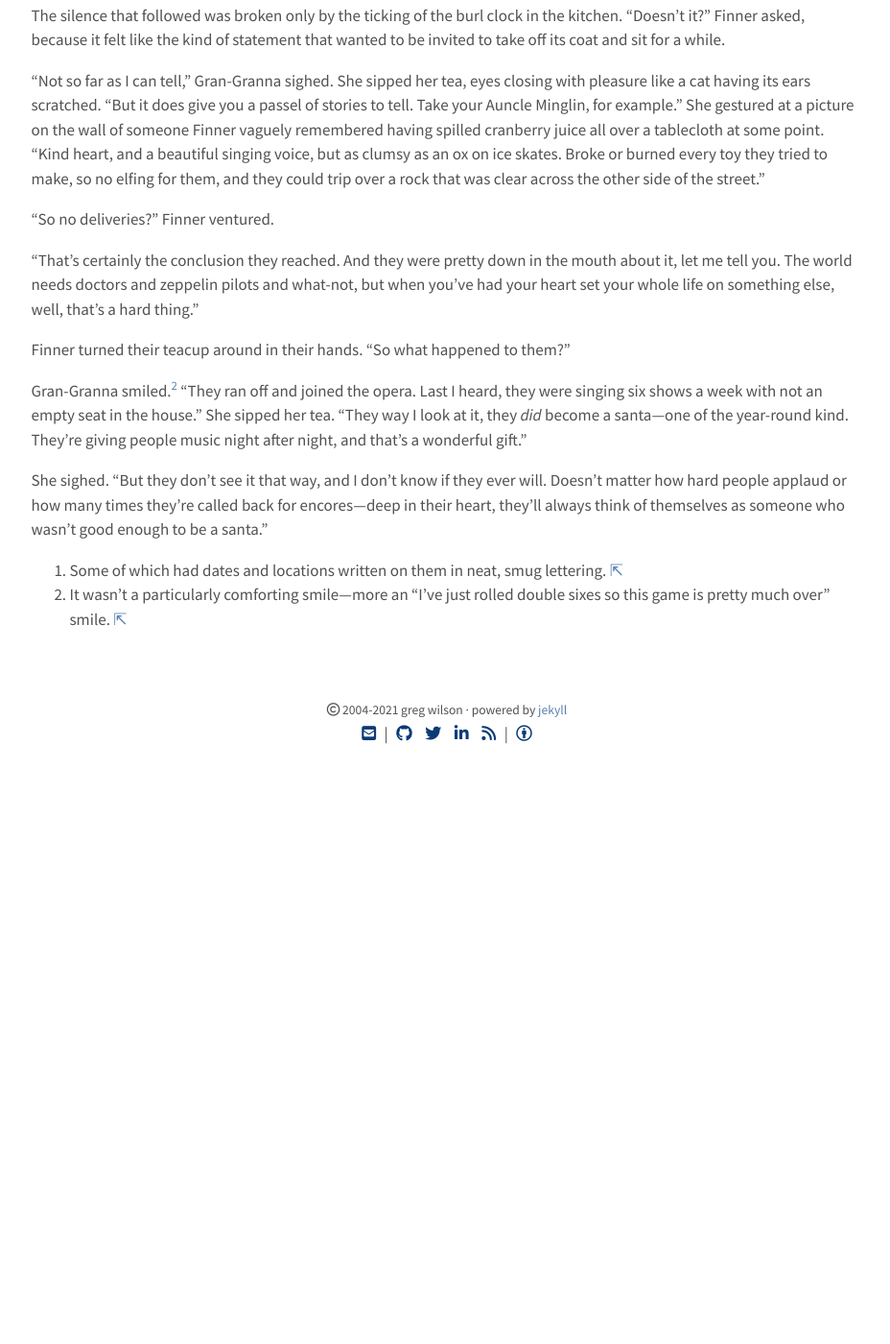
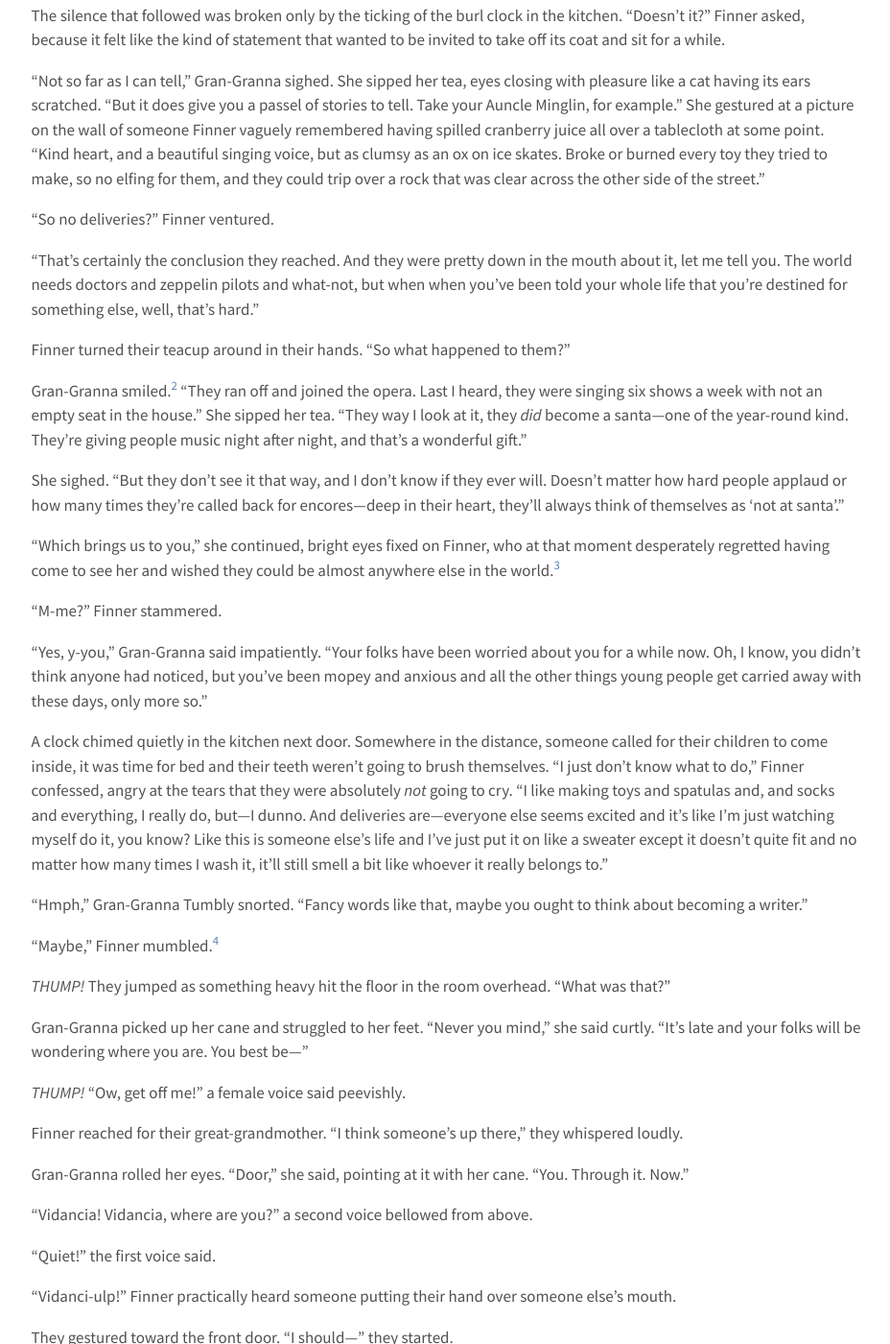
Before and after one commit to gvwilson/sensibleadventures, a Jekyll site: the page built from santas/santas.md, in a window 1280 px wide and 1400 px high, scrolled down 3014 px. Shown: the whole window at 96% size, without its empty margins (174-1102 px from the left). Built offline with Jekyll 4.4.1, drawn with Linux system fonts in a browser that asks for light colours; nearby versions of some CDN libraries; before the commit the page ends 3825 px from its top, so only the background shows below that; some of the changed text lies outside the part shown.

Commit message:
+877 words

```diff
--- a/santas/santas.md
+++ b/santas/santas.md
@@ -254,15 +254,14 @@
 And they were pretty down in the mouth about it,
 let me tell you.
 The world needs doctors and zeppelin pilots and what-not,
-but when you've had your heart set your whole life on something else,
+but when when you've been told your whole life that you're destined for something else,
 well,
-that's a hard thing."
+that's hard."
 
 Finner turned their teacup around in their hands.
 "So what happened to them?"
 
-Gran-Granna smiled.<sup>It wasn't a particularly comforting smile---more an
-"I've just rolled double sixes so this game is pretty much over" smile.</sup>
+Gran-Granna smiled.<sup>It wasn't a particularly comforting smile---not yet.</sup>
 "They ran off and joined the opera.
 Last I heard,
 they were singing six shows a week with not an empty seat in the house."
@@ -277,6 +276,159 @@
 and I don't know if they ever will.
 Doesn't matter how hard people applaud
 or how many times they're called back for encores---deep in their heart,
-they'll always think of themselves as someone who wasn't good enough to be a santa."
+they'll always think of themselves as 'not at santa'."
+
+"Which brings us to you," she continued,
+bright eyes fixed on Finner,
+who at that moment desperately regretted having come to see her
+and wished they could be almost anywhere else in the world.<sup>"Almost",
+because they had taken geography in school and knew about volcanoes.</sup>
+
+"M-me?" Finner stammered.
+
+"Yes, y-you," Gran-Granna said impatiently.
+"Your folks have been worried about you for a while now.
+Oh, I know, you didn't think anyone had noticed,
+but you've been mopey and anxious
+and all the other things young people get carried away with these days,
+only more so."
+
+A clock chimed quietly in the kitchen next door.
+Somewhere in the distance,
+someone called for their children to come inside,
+it was time for bed and their teeth weren't going to brush themselves.
+"I just don't know what to do," Finner confessed,
+angry at the tears that they were absolutely *not* going to cry.
+"I like making toys and spatulas and, and socks and everything,
+I really do,
+but---I dunno.
+And deliveries are---everyone else seems excited and it's like I'm just watching myself do it,
+you know?
+Like this is someone else's life and I've just put it on like a sweater
+except it doesn't quite fit
+and no matter how many times I wash it,
+it'll still smell a bit like whoever it really belongs to."
+
+"Hmph,"
+Gran-Granna Tumbly snorted.
+"Fancy words like that,
+maybe you ought to think about becoming a writer."
+
+"Maybe," Finner mumbled.<sup>They'd had to write stories and poems in school.
+On the whole, they preferred geography.</sup>
+
+*THUMP!* They jumped as something heavy hit the floor in the room overhead.
+"What was that?"
+
+Gran-Granna picked up her cane and struggled to her feet.
+"Never you mind," she said curtly.
+"It's late and your folks will be wondering where you are.
+You best be---"
+
+*THUMP!* "Ow, get off me!" a female voice said peevishly.
+
+Finner reached for their great-grandmother.
+"I think someone's up there," they whispered loudly.
+
+Gran-Granna rolled her eyes.
+"Door," she said, pointing at it with her cane.
+"You. Through it. Now."
+
+"Vidancia! Vidancia, where are you?"
+a second voice bellowed from above.
+
+"Quiet!" the first voice said.
+
+"Vidanci-ulp!"
+Finner practically heard someone putting their hand over someone else's mouth.
+
+They gestured toward the front door.
+"I should---" they started.
+
+A door opened upstairs.
+Heavy boots thumped on the carpeted floor
+as the biggest, baldest santa Finner had ever seen came downstairs
+and wrapped his arms around Gran-Granna Tumbly in a number three hug.<sup>Both arms,
+full wrap,
+strong squeeze that's held for two or three heartbeats.</sup>
+To Finner's complete surprise the santa starting crying.
+
+"Oh Vidancia," he blubbered.
+"It's awful.
+It's really, really awful this time."
+
+Gran-Granna Tumbly wriggled out of the hug.
+"Let me guess---did your llamas eat your favorite hat again?"
+
+"The llamas are rather gone,"
+said the second santa who had come down the stairs behind the first one.
+She was no taller than Finner,
+but lean where the first santa was brawny,
+and her uniform---Finner did a double take.
+Her hood was red and white,
+but the rest seemed to be changing color to match the carpet on the stairs.
+And---was that an ax strapped to the first santa's back?
+A really big ax that looked like it was designed for chopping the heads off trolls
+rather than turning logs into kindling?
+
+"What do you mean 'gone'?" Gran-Granna demanded,
+pulling a handkerchief out of her sleeve and handing it to the big santa
+in a way that clearly meant,
+"Stop sniffling and get ahold of yourself."
+
+"I mean they are gone.
+No longer in their proper surroundings.
+Ex-located.
+Completely, utterly, elsewhere."
+The second santa sat down heavily on the stairs.
+
+"You're hurt," Gran-Granna said accusingly,
+hurrying forward.
+
+The second santa waved her off.
+"It's nothing.
+Just some broken ribs.
+And maybe an eardrum.
+One of my presents went off a little early," she added,
+sounding just a little bit proud.
+
+"It was the Suits," the burly santa said,
+wiping his eyes on a sleeve that Finner could have used as a sleeping bag.
+"The elves were helping me load up the stagecoach for the weekly delivery,
+just like they always do,
+and then blam!"
+He smacked a meaty fist into an equally meaty palm.
+"There they were,
+all over us.
+I tried to fight 'em off, Vidancia, I swear I did."
+His lower lip trembled.
+
+"I know you did," Gran-Granna said gently.
+"What about your elves?"
+
+"Out through the back door."
+The second santa shifted and winced,
+then waved Gran-Granna off a second time.
+"They're safe,
+or at least as safe as anyone right now."
+And then she turned her gaze on Finner
+and something very much like a mild electric shock ran down their spine.
+"And who's this?" she asked.
+
+Before anyone could answer there was another pair of *thumps* upstairs.
+"Well," said a jovial voice a moment later.
+"It's not exactly spacious, is it?"
+
+The burly santa growled and reached for his ax.
+The one on the stairs struggled to her feet.
+"They're here," she said.
+
+"Hmph."
+Gran-Granna Tumbly twisted the head of her cane
+and to Finner's absolute dumbfoundment<sup>Yes, that really is a word.</sup>
+drew a slender silver rapier.
+"Hold this," she ordered,
+handing the cane-y bit of the cane to Finner,
+and then everything went just a little bit nuts.
 
 </section>
```
Also changed, not shown: voyage/voyage.md (+5 -6 lines), 1 other file.
